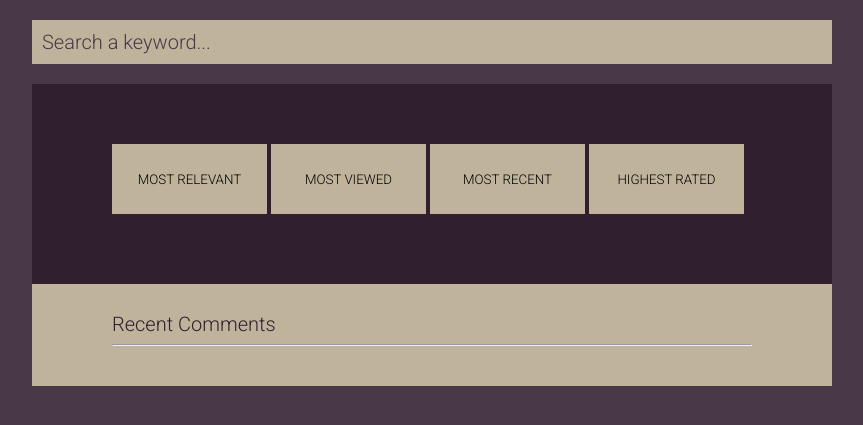
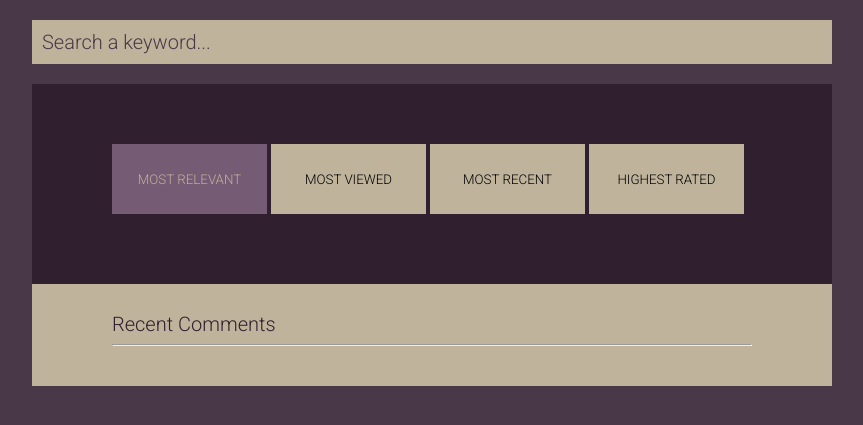
Before and after one commit to jessmchang/yt-instant, a PHP site: page / in a window 1280 px wide, with the pointer over the restyled element. Shown: the top 425 px of the page, without its empty margins (208-1071 px from the left). Run offline with PHP 8.4, Linux system fonts and the light colour scheme; some libraries are stand-ins or nearby versions; some web fonts are replaced.

Commit message:
All done; comments

```diff
--- a/sass/style.scss
+++ b/sass/style.scss
@@ -84,6 +84,12 @@
 	text-decoration: none;
 }
 
+.btn:hover{
+	cursor: pointer;
+	background-color: $light-panel-color;
+	color: $accent-color;
+}
+
 .comment_author{
 	color: $base-color;
 }
--- a/stylesheets/style.css
+++ b/stylesheets/style.css
@@ -147,11 +147,18 @@
 }
 
 /* line 87, ../sass/style.scss */
+.btn:hover {
+  cursor: pointer;
+  background-color: #755b73;
+  color: #bfb39b;
+}
+
+/* line 93, ../sass/style.scss */
 .comment_author {
   color: #493848;
 }
 
-/* line 91, ../sass/style.scss */
+/* line 97, ../sass/style.scss */
 .comment_content {
   font-family: "Droid Sans", Georgia, serif;
   color: #1b1b1b;
@@ -160,7 +167,7 @@
   line-height: 20px;
 }
 
-/* line 99, ../sass/style.scss */
+/* line 105, ../sass/style.scss */
 ::-webkit-input-placeholder {
   color: #493848;
 }
```
